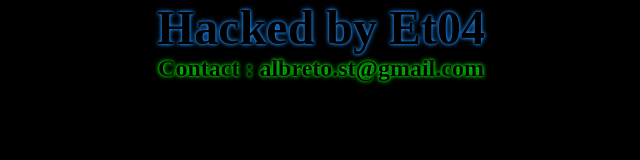
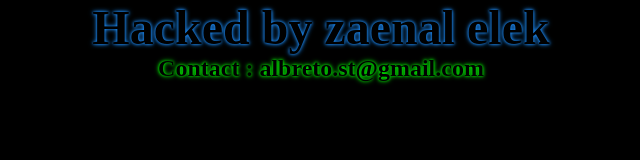
Before and after one commit to rizky-123/project2.1, a plain HTML site: page index.html in a window 1280 px wide. Shown: the whole page, without its empty margins (319-959 px from the left). Drawn offline with Linux system fonts and the light colour scheme; a web font is replaced by a local one.

Commit message:
scrip pertama

```diff
--- a/index.html
+++ b/index.html
@@ -1,7 +1,7 @@
-<html><head><title>Hacked by Et04</title>
+<html><head><title>Hacked by zaenal elek</title>
 <link REL="SHORTCUT ICON" HREF="http://cdn1.iconfinder.com/data/icons/finalflags/128/Indonesia-Flag.png">
-<meta name="Author" content="Hacked by Et04"/>
-<meta name="description" content="Hacked by Et04."/>
+<meta name="Author" content="Hacked by zaenal elek"/>
+<meta name="description" content="Hacked by zaenal elek."/>
 <link href='http://fonts.googleapis.com/css?family=Iceberg' rel='stylesheet' type='text/css'>
 </head><body oncontextmenu="return false" onmousedown="return false">
 <style>
@@ -23,6 +23,6 @@ font {cursor:pointer;}
 
 <center>
 <font face="Iceberg" size="8" color='black' style='text-shadow: 0 0 3px dodgerblue, 0px 0px 5px dodgerblue;'>
-Hacked by Et04<br>
+Hacked by zaenal elek<br>
 <font face="Iceberg" size="5" color='black' style='text-shadow: 0 0 3px lime, 0px 0px 5px lime;'>
 Contact : <a class="__cf_email__" href="/cdn-cgi/l/email-protection" data-cfemail="d3b2bfb1a1b6a7bcfda0a793b4beb2babffdb0bcbe">[email protected]</a><script data-cfhash='f9e31' type="text/javascript">/* <![CDATA[ */!function(t,e,r,n,c,a,p){try{t=document.currentScript||function(){for(t=document.getElementsByTagName('script'),e=t.length;e--;)if(t[e].getAttribute('data-cfhash'))return t[e]}();if(t&&(c=t.previousSibling)){p=t.parentNode;if(a=c.getAttribute('data-cfemail')){for(e='',r='0x'+a.substr(0,2)|0,n=2;a.length-n;n+=2)e+='%'+('0'+('0x'+a.substr(n,2)^r).toString(16)).slice(-2);p.replaceChild(document.createTextNode(decodeURIComponent(e)),c)}p.removeChild(t)}}catch(u){}}()/* ]]> */</script></font>
```
